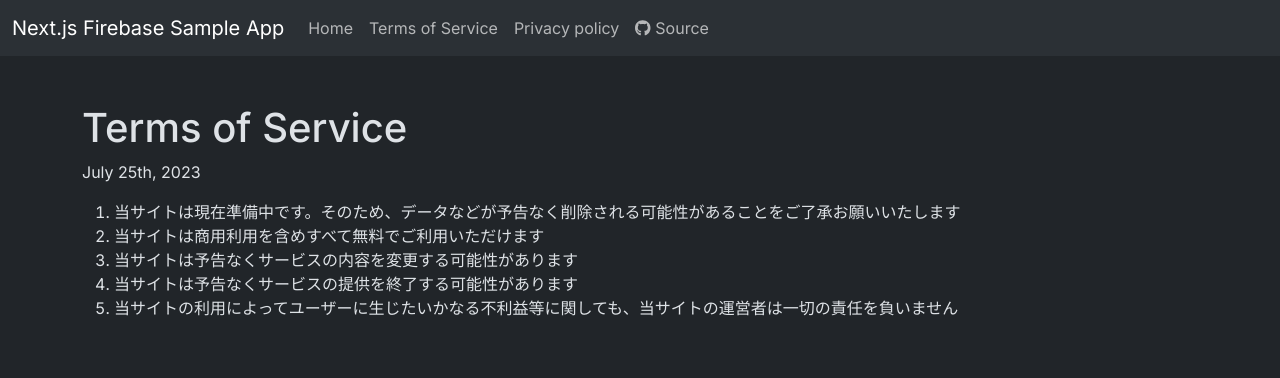
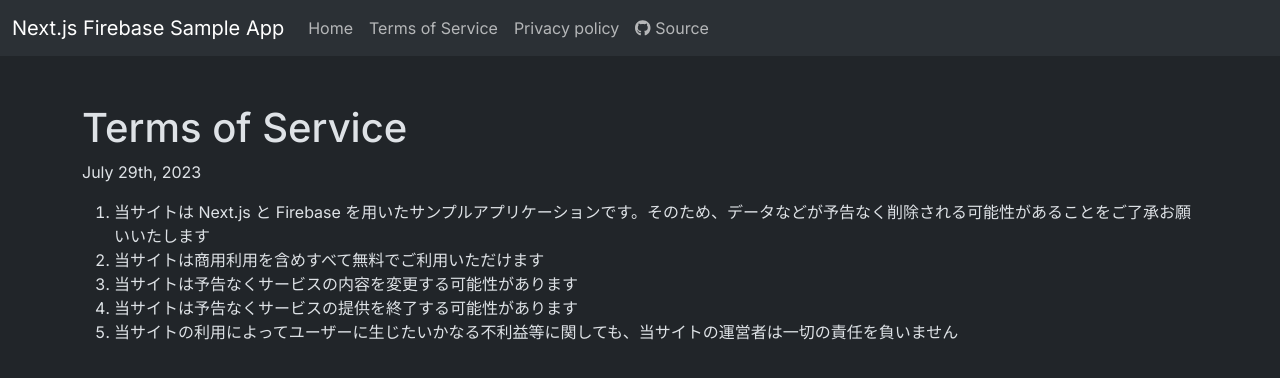
Before and after one commit to haru52/next-firebase-sample-app, a Next.js app: page /terms-of-service in a window 1280 px wide. Shown: the top 378 px of the page. Built offline with nearby package versions, Linux system fonts and the light colour scheme; no server answers.

Commit message:
chore: update ToS and Privacy policy

```diff
--- a/app/privacy-policy/page.tsx
+++ b/app/privacy-policy/page.tsx
@@ -2,7 +2,7 @@ export default function PrivacyPolicy() {
   return (
     <>
       <h1>Privacy policy</h1>
-      <p>July 25th, 2023</p>
+      <p>July 29th, 2023</p>
       <ol>
         <li>
           当サイトはユーザーがログインに使用した Google
@@ -19,7 +19,7 @@ export default function PrivacyPolicy() {
           当サイトが保有する個人情報などのデータを、ユーザーの同意なく第三者に提供することはいたしません
         </li>
         <li>
-          当サイトのユーザーがご自身のアカウントを削除された場合、当サイトが保有している当該のユーザー情報（個人情報）および当該ユーザーが登録した
+          当サイトのユーザーがご自身のアカウントを削除された場合、当サイトが保有している当該のユーザー情報（個人情報）および当該ユーザーが作成した
           ToDo データなどがすべて削除されます
         </li>
         <li>
--- a/app/terms-of-service/page.tsx
+++ b/app/terms-of-service/page.tsx
@@ -2,10 +2,11 @@ export default function TermsOfService() {
   return (
     <>
       <h1>Terms of Service</h1>
-      <p>July 25th, 2023</p>
+      <p>July 29th, 2023</p>
       <ol>
         <li>
-          当サイトは現在準備中です。そのため、データなどが予告なく削除される可能性があることをご了承お願いいたします
+          当サイトは Next.js と Firebase
+          を用いたサンプルアプリケーションです。そのため、データなどが予告なく削除される可能性があることをご了承お願いいたします
         </li>
         <li>当サイトは商用利用を含めすべて無料でご利用いただけます</li>
         <li>当サイトは予告なくサービスの内容を変更する可能性があります</li>
```
